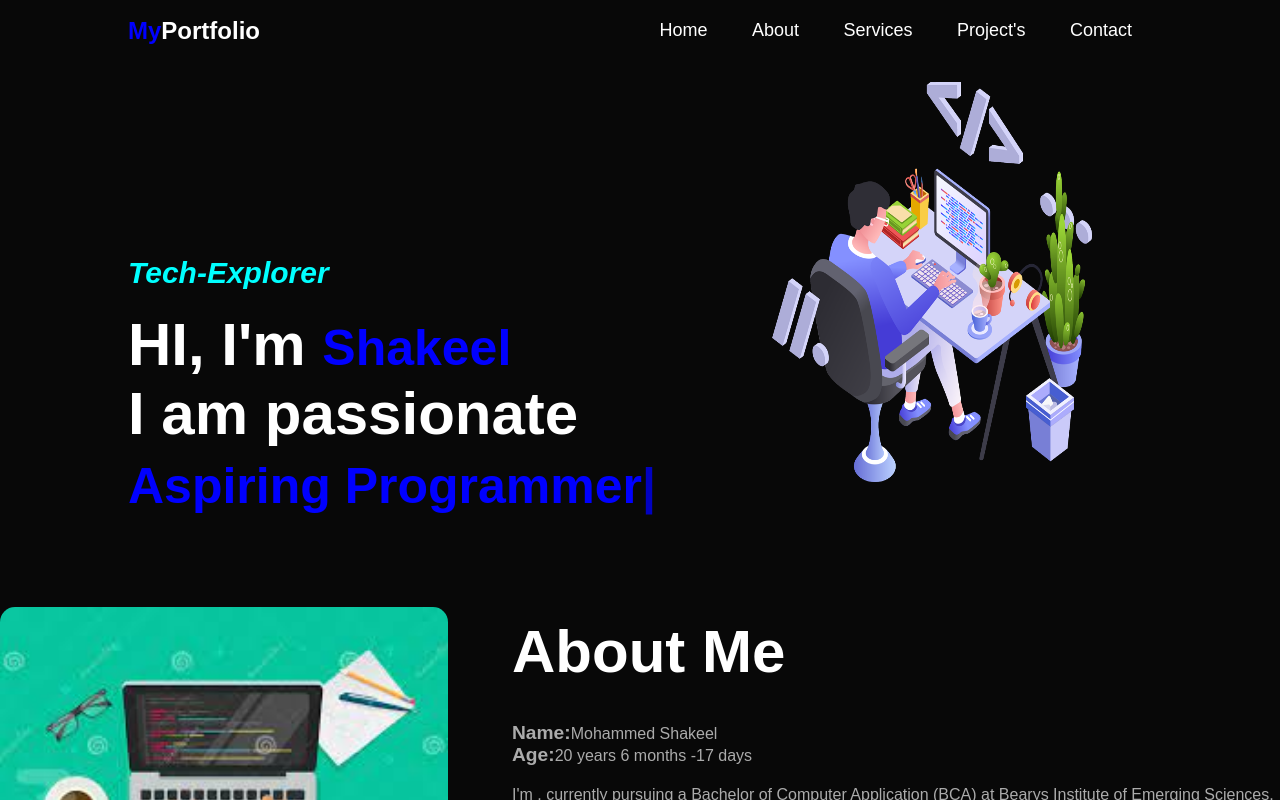
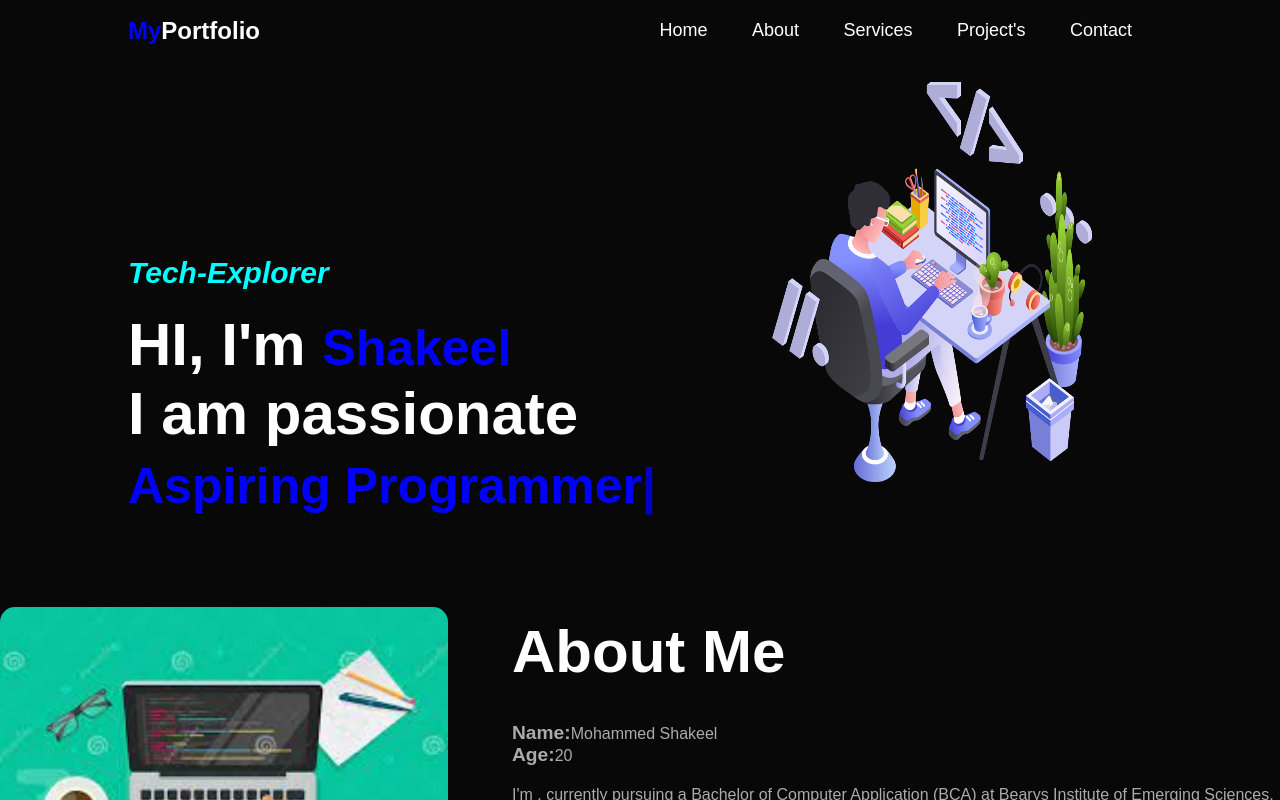
Before and after one commit to shakeel071/my-portfolio, a plain HTML site: page index.html in a window 1280 px wide. Shown: the top 800 px of the page. Drawn offline with nearby package versions, Linux system fonts and the light colour scheme.

Commit message:
age changed

```diff
--- a/index.html
+++ b/index.html
@@ -49,7 +49,7 @@
                 <div class="about-col-2">
                     <h1 class="sub-title">About Me</h1><br><br>
                     <big><strong>Name:</strong></big>Mohammed Shakeel <br>
-                    <big><strong>Age:</strong></big><span id="ageDisplay"></span><br>
+                    <big><strong>Age:</strong></big>20<br>
                     <p>I'm , currently pursuing a Bachelor of Computer Application (BCA) at Bearys Institute of Emerging Sciences, affiliated with Mangalore University. I possess a strong enthusiasm for exploring new dimensions within the Computer application filed  and am committed to expanding my expertise in this domain.</p>
                     <div class="tab-titles">
                         <p class="tab-links active-link" onclick="opentab('skills')">Skills</p>
@@ -202,33 +202,6 @@
         sidemenus.style.right="-200px";
     }
     </script>
-    <!-- ----------Script for Calculating Current Age ------ -->
-    <script>
-        function calculateAge(birthdate, currentDate) {
-            const birthdateObj = new Date(birthdate);
-            const currentDateObj = new Date(currentDate);
 
-            const years = currentDateObj.getFullYear() - birthdateObj.getFullYear();
-            const birthMonth = birthdateObj.getMonth();
-            const currentMonth = currentDateObj.getMonth();
-            const months = (currentMonth - birthMonth + 12) % 12;
-            const days = currentDateObj.getDate() - birthdateObj.getDate();
-
-            return `${years} years ${months} months ${days} days`;
-        }
-
-        const birthdate = "03-21-2003";
-        const ageDisplay = document.getElementById("ageDisplay");
-
-        function updateAgeDisplay() {
-            const currentDate = new Date();
-            const age = calculateAge(birthdate, currentDate);
-            ageDisplay.textContent = age;
-        }
-
-        // Update age display immediately and then every 1 second
-        updateAgeDisplay();
-        setInterval(updateAgeDisplay, 1000);
-    </script>
 </body>
 </html>
```
